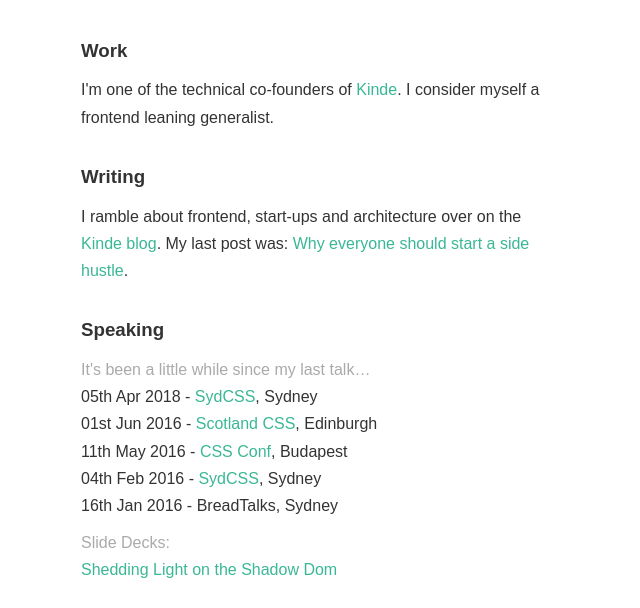
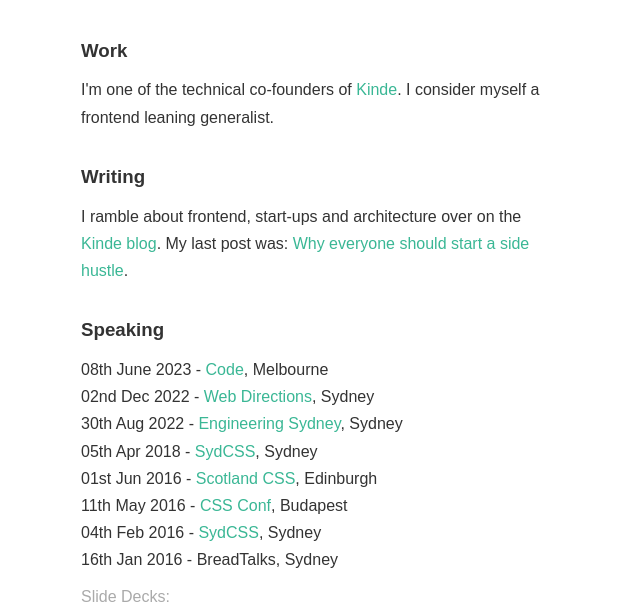
Before and after one commit to DaveOrDead/davidberner, a website: page index.html in a window 1280 px wide. Shown: the part 172-780 px from the top of the page, without its empty margins (319-959 px from the left). Drawn offline with Linux system fonts and the light colour scheme.

Commit message:
feat: talks and twitter

```diff
--- a/index.html
+++ b/index.html
@@ -14,7 +14,7 @@
         <h1 class="heading--large">Dave Berner</h1>
 
         <span class="heading--medium h-spacing"
-          >Co-founder @ <a href="https://kinde.com/">Kinde</a></span
+          >Co-founder @<a href="https://kinde.com/">Kinde</a></span
         >
       </header>
 
@@ -48,12 +48,25 @@
 
           <li class="c-card">
             <h3 class="c-card__title h-spacing-small">Speaking</h3>
-            <p class="c-card__sub-title">
-              It's been a little while since my last talk&hellip;
-            </p>
             <ul class="h-spacing-small">
               <li>
-                <time datetime="2016-04-05">05th Apr 2018</time> -
+                <time datetime="2023-06-08">08th June 2023</time> -
+                <a
+                  href="https://webdirections.org/code/speakers/dave-berner.php"
+                  >Code</a
+                >, Melbourne
+              </li>
+              <li>
+                <time datetime="2022-12-02">02nd Dec 2022</time> -
+                <a href="https://webdirections.org/summit">Web Directions</a>,
+                Sydney
+              </li>
+              <li>
+                <time datetime="2022-08-30">30th Aug 2022</time> -
+                <a href="">Engineering Sydney</a>, Sydney
+              </li>
+              <li>
+                <time datetime="2018-04-05">05th Apr 2018</time> -
                 <a href="https://www.meetup.com/SydCSS/events/248729348/"
                   >SydCSS</a
                 >, Sydney
@@ -105,6 +118,7 @@
             <p class="c-card__summary">
               I don't have any social stuff really. You can find me on
               <a href="https://www.linkedin.com/in/davidajberner/">LinkedIn</a>
+              and <a href="https://www.x.com/dave_or_dead">X @dave_or_dead</a>
               as a necessary evil.
             </p>
           </li>
```
